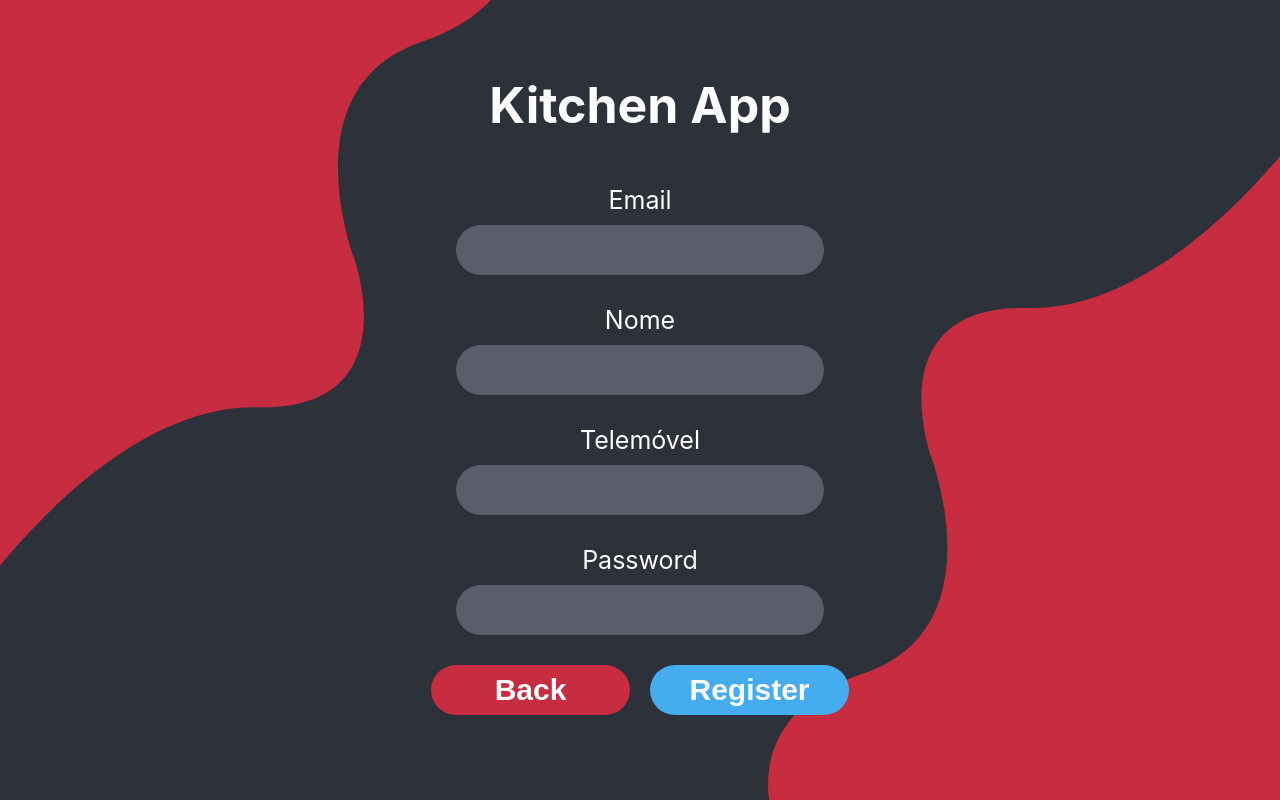
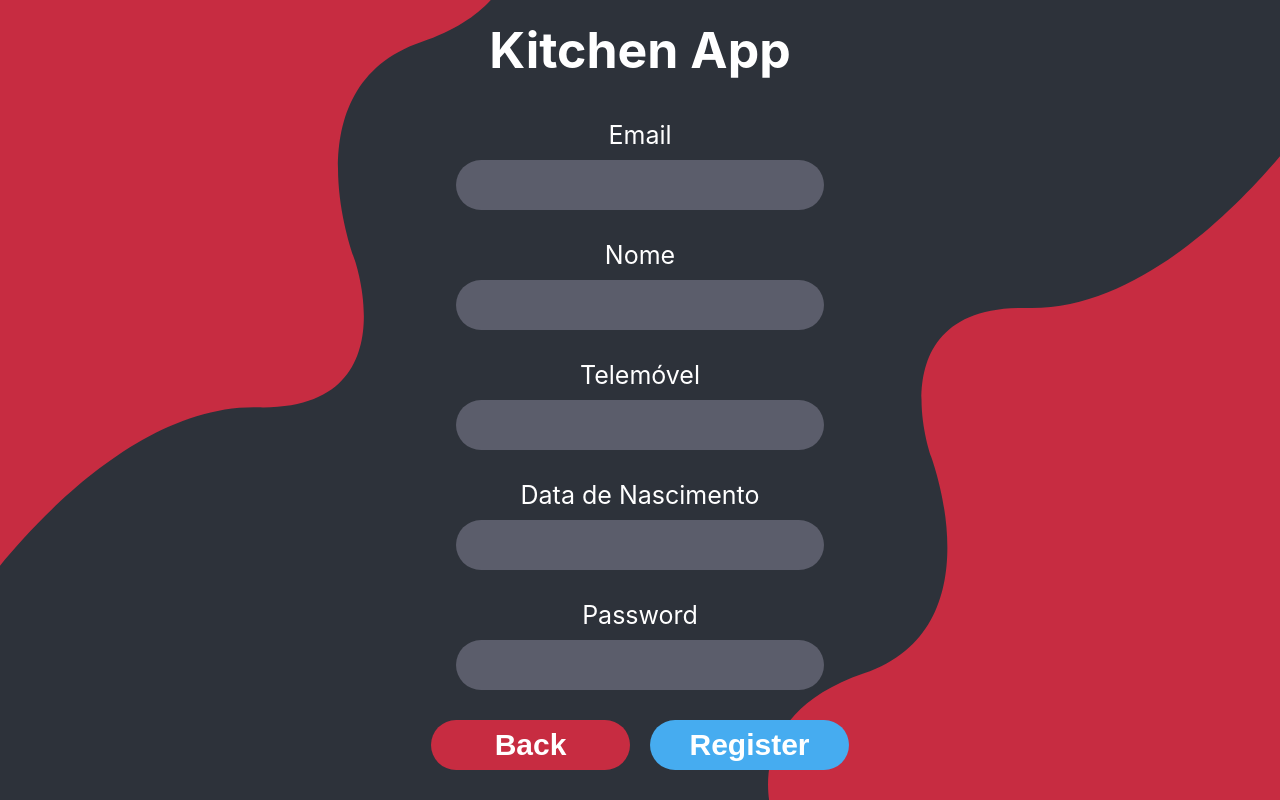
Before and after one commit to JoseFilipeFerreira/KitchenApp, a React (Create React App) app in the folder Website/: page /register in a window 1280 px wide. Built offline with nearby package versions, Linux system fonts and the light colour scheme.

Commit message:
Registo a funcionar com pedidos ao backend

```diff
--- a/Website/src/register.js
+++ b/Website/src/register.js
@@ -2,60 +2,63 @@ import React, { Component } from "react";
 import { Link } from "react-router-dom";
 import axios from "axios";
 import "./style.css";
+
+
 
 class Register extends Component {
   constructor(props) {
     super(props);
 
     this.state = {
-      email: "",
-      name: "",
-      phone: "",
-      password: "",
+      email: '',
+      name: '',
+      phone: '',
+      password: '',
+      birthday: ''
     };
   }
 
+
   changeHandler = (e) => {
-    this.setState({ [e.target.name]: e.target.value });
-  };
+    this.setState({ [e.target.name]: e.target.value })
+  }
 
   validateEmail = (e) => {
     if (/^\w+([.-]?\w+)*@\w+([.-]?\w+)*(\.\w{2,3})+$/.test(e) && e !== "") {
       return true;
     }
-    if (e === "") {
+    if (e === '') {
       alert("Empty email address");
     } else {
       alert("Invalid Email");
     }
-    document.loginForm.email.focus();
+    document.registerForm.email.focus();
     return false;
   };
 
-  validatePassword = (e) => {
-    if (8 <= e.length && e.length <= 16 && e !== "") {
+  validateBirthday = (e) => {
+    if (/^([12]\d{3}\/(0[1-9]|1[0-2])\/(0[1-9]|[12]\d|3[01]))$/.test(e) && e !== "") {
       return true;
     }
-    if (e === "") {
-      alert("Empty password");
+    if (e === '') {
+      alert("Empty birthday date");
     } else {
-      alert("Invalid password");
+      alert("Invalid birthday (YYYY/MM/DD)");
     }
-    document.loginForm.password.focus();
-
+    document.registerForm.birthday.focus();
     return false;
   };
 
   validateName = (e) => {
-    if (/^\w[a-zA-Z ]*$/.test(e) && e !== "") {
+    if (/^\w[a-zA-Z ]+$/.test(e) && e !== "") {
       return true;
     }
-    if (e === "") {
+    if (e === '') {
       alert("Empty name");
     } else {
       alert("You have entered an invalid name!");
     }
-    document.loginForm.email.focus();
+    document.registerForm.name.focus();
     return false;
   };
 
@@ -63,16 +66,30 @@ class Register extends Component {
     if (/^9\d{8}$/.test(e) && e !== "") {
       return true;
     }
-    if (e === "") {
+    if (e === '') {
       alert("Empty phone number");
     } else {
       alert("You have entered an invalid phone number!");
     }
-    document.loginForm.email.focus();
+    document.registerForm.phone.focus();
     return false;
   };
 
-  submitHandler = (e) => {
+  validatePassword = (e) => {
+    if (8 <= e.length && e.length <= 16 && e !== '') {
+      return true;
+    }
+    if (e === '') {
+      alert("Empty password");
+    } else {
+      alert("Invalid password");
+    }
+    document.registerForm.password.focus();
+
+    return false;
+  };
+
+  submitHandler = e => {
     e.preventDefault();
     console.log(this.state);
 
@@ -82,38 +99,39 @@ class Register extends Component {
     let name = this.state.name;
     let passwd = this.state.password;
     let phone = this.state.phone;
+    let birthdate = this.state.birthday;
 
-    if (
-      this.validateEmail(username) &&
-      this.validatePassword(passwd) &&
-      this.validateName(name) &&
-      this.validatePhone(phone)
-    ) {
-      form.append("username", username);
-      form.append("name", name);
+
+    if (this.validateEmail(username) && this.validatePassword(passwd) && this.validatePhone(phone) && this.validateBirthday(birthdate) && this.validateName(name)) {
+      form.append("email", username);
       form.append("passwd", passwd);
-      form.append("phone", phone);
+      form.append('name', name);
+      form.append('phone_number', phone);
+      form.append('birthdate', birthdate);
 
-      axios
-        .post("https://jsonplaceholder.typicode.com/posts", form, {
-          headers: { "Content-Type": "multipart/form-data" },
-        })
-        .then((response) => {
-          console.log(response);
-
-          /* TO-DO */
-
-        })
-        .catch((error) => {
-          console.log(error);
-        });
+      axios.post("http://localhost:1331/signup", form, {
+        headers: { "Content-Type": "multipart/form-data" }, withCredentials: true,
+      })
+      .then(response => {
+        this.props.history.push('/');
+        alert('Registo efetuado!')
+      })
+      .catch(error => {
+        console.log(error)
+      });
+    } else {
+      document.registerForm.email.value = "";
+      document.registerForm.name.value = ""
+      document.registerForm.password.value = ""
+      document.registerForm.phone.value = ""
+      document.registerForm.birthdate.value = ""
     }
-  };
+  }
 
   render() {
-    const { email, name, phone, password } = this.state;
+    const { email, name, phone, password, birthday } = this.state;
     return (
-      <form className="login-box" name="loginForm" onSubmit={this.submitHandler}>
+      <form id='registerForm' name="registerForm" className="login-box" onSubmit={this.submitHandler}>
         <div className="logo">Kitchen App</div>
         <div className="login-text">Email</div>
         <input
@@ -137,6 +155,14 @@ class Register extends Component {
           type="text"
           name="phone"
           value={phone}
+          onChange={this.changeHandler}
+        ></input>
+        <div className="login-text">Data de Nascimento</div>
+        <input
+          className="field"
+          type="text"
+          name="birthday"
+          value={birthday}
           onChange={this.changeHandler}
         ></input>
         <div className="login-text">Password</div>
--- a/Website/src/style.css
+++ b/Website/src/style.css
@@ -52,7 +52,7 @@ body {
 .field {
   margin: 10px;
   width: 368px;
-  height: 76px;
+  height: 66px;
   background-color: #5B5D6B;
   border-radius: 25px;
   padding: 20px;
@@ -70,7 +70,7 @@ body {
 }
 
 .logo{
-  margin-bottom: 30px;
+  margin-bottom: 20px;
   font-size: 50px;
   font-weight: bold;
   background-color: transparent;
@@ -78,7 +78,7 @@ body {
 
 .login-text{
   margin-top: 20px;
-  font-size: 30px;
+  font-size: 25px;
   background-color: transparent;
 }
 
```
